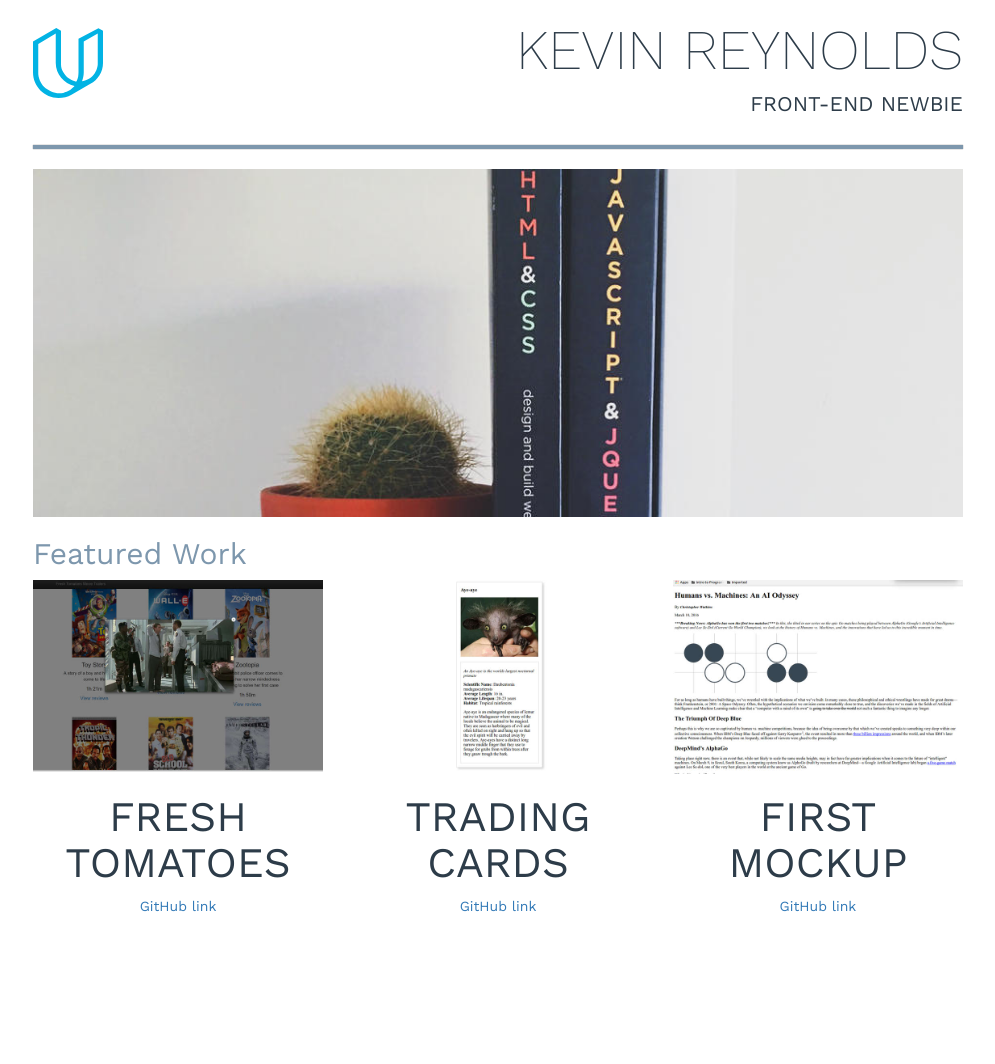
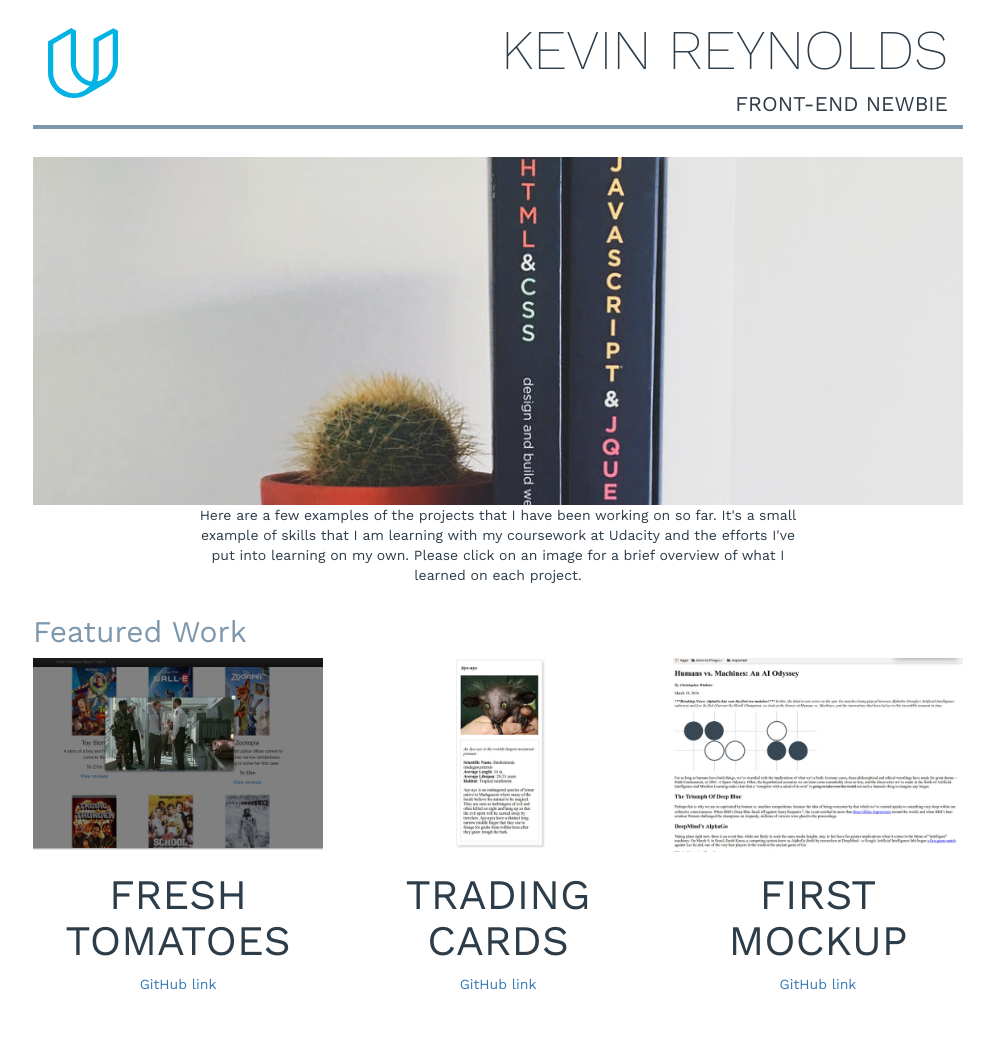
Before and after one commit to OnlinePseudonym/portfolio_project, a website: page index.html in a window 1280 px wide. Shown: the whole page, without its empty margins (142-1137 px from the left). Before the commit the page ends 986 px from the top, so only its background shows below. Drawn offline with nearby package versions, Linux system fonts and the light colour scheme.

Commit message:
add paragraph of text under main image, modify hr

```diff
--- a/css/main.css
+++ b/css/main.css
@@ -13,9 +13,12 @@ body {
   font-weight: 400;
 }
 
-hr {
-  border: 2px solid;
-  box-shadow: 0 0 1px #000
+.hr-rule {
+  border-bottom: 4px solid #7d97ad;
+  margin-bottom: 2em;
+  max-width: 100%;
+  margin-left: auto;
+  margin-right: auto;
 }
 
 img {
--- a/index.html
+++ b/index.html
@@ -8,16 +8,16 @@
   <title>Kevin Reynolds' Portfolio</title>
 
   <link href="https://fonts.googleapis.com/css?family=Work+Sans:200,400" rel="stylesheet">
-  <link rel="stylesheet" href="css/bootstrap.css">
+  <link rel="stylesheet" href="css/bootstrap.min.css">
   <link rel="stylesheet" href="css/main.css">
 
-  <script type="text/javascript" src="js/jquery.min.js"></script>
-  <script type="text/javascript" src="js/bootstrap.min.js"></script>
+  <script src="js/jquery.min.js" async defer></script>
+  <script src="js/bootstrap.min.js" async defer></script>
 
 </head>
 <body>
   <div class="container">
-    <div class="row">
+    <div class="row hr-rule">
       <div class="col-md-4">
         <svg class = "logo" id="Layer_1" xmlns="http://www.w3.org/2000/svg" viewBox="0 0 40 40" width="2500" height="2500">
           <g id="_x38_0-mark-white">
@@ -33,11 +33,6 @@
     </div>
     <div class="row">
       <div class="col-md-12">
-        <hr class="text-muted">
-      </div>
-    </div>
-    <div class="row">
-      <div class="col-md-12">
         <picture class="">
           <source
             media="(min-width: 600px)"
@@ -46,6 +41,15 @@
             srcset="images/main-420_small_1x.jpg 1x, images/main-840_small_2x.jpg 2x">
           <img src="images/main-1920_large_2x.jpg" class="img-responsive" alt="Programming books on a shelf">
         </picture>
+      </div>
+    </div>
+    <div class="row">
+      <div class="col-md-8 col-md-offset-2">
+        <p class="project_desc text-center">
+          Here are a few examples of the projects that I have been working on so far. It's a small example of
+          skills that I am learning with my coursework at Udacity and the efforts I've put into learning on my
+          own. Please click on an image for a brief overview of what I learned on each project.
+        </p>
       </div>
     </div>
     <div class="row">
```
